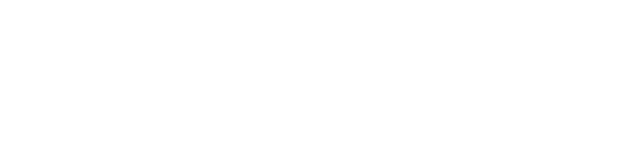
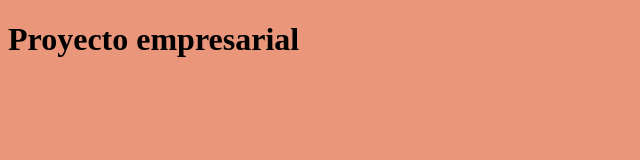
Before and after one commit to crcr2020/cursoGit, a plain HTML site: page index.html in a window 1280 px wide. Shown: the whole page, without its empty margins (0-640 px from the left). Drawn offline with Linux system fonts and the light colour scheme.

Commit message:
titulo en index.html y en css fondo

```diff
--- /dev/null
+++ b/css/estilo.css
@@ -0,0 +1,3 @@
+body{
+    background-color: darksalmon;
+}
--- a/index.html
+++ b/index.html
@@ -5,8 +5,10 @@
     <meta http-equiv="X-UA-Compatible" content="IE=edge">
     <meta name="viewport" content="width=device-width, initial-scale=1.0">
     <title>Document</title>
+    <link href="css/estilo.css" rel="stylesheet" type="text/css">
+
 </head>
 <body>
-
+    <h1>Proyecto empresarial</h1>
 </body>
 </html>
```
Also changed, not shown: js/javascript.js (added).
